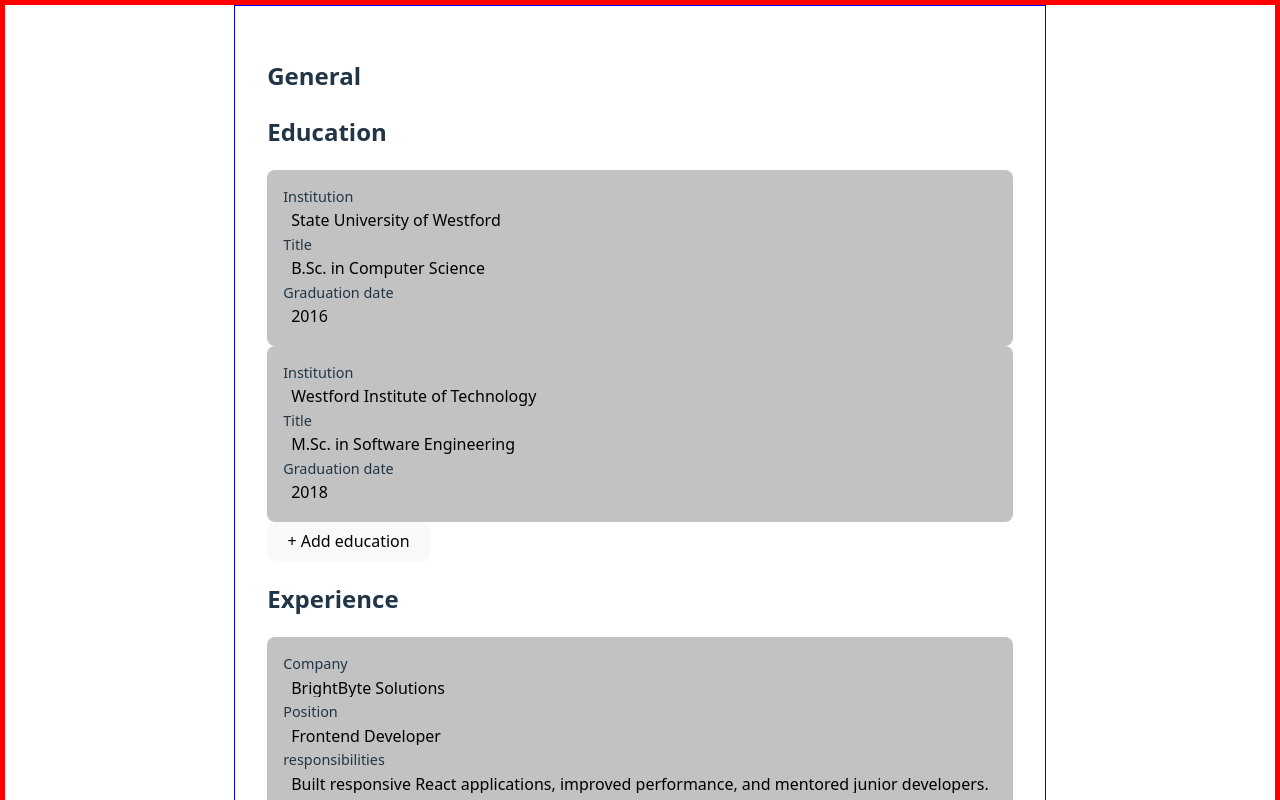
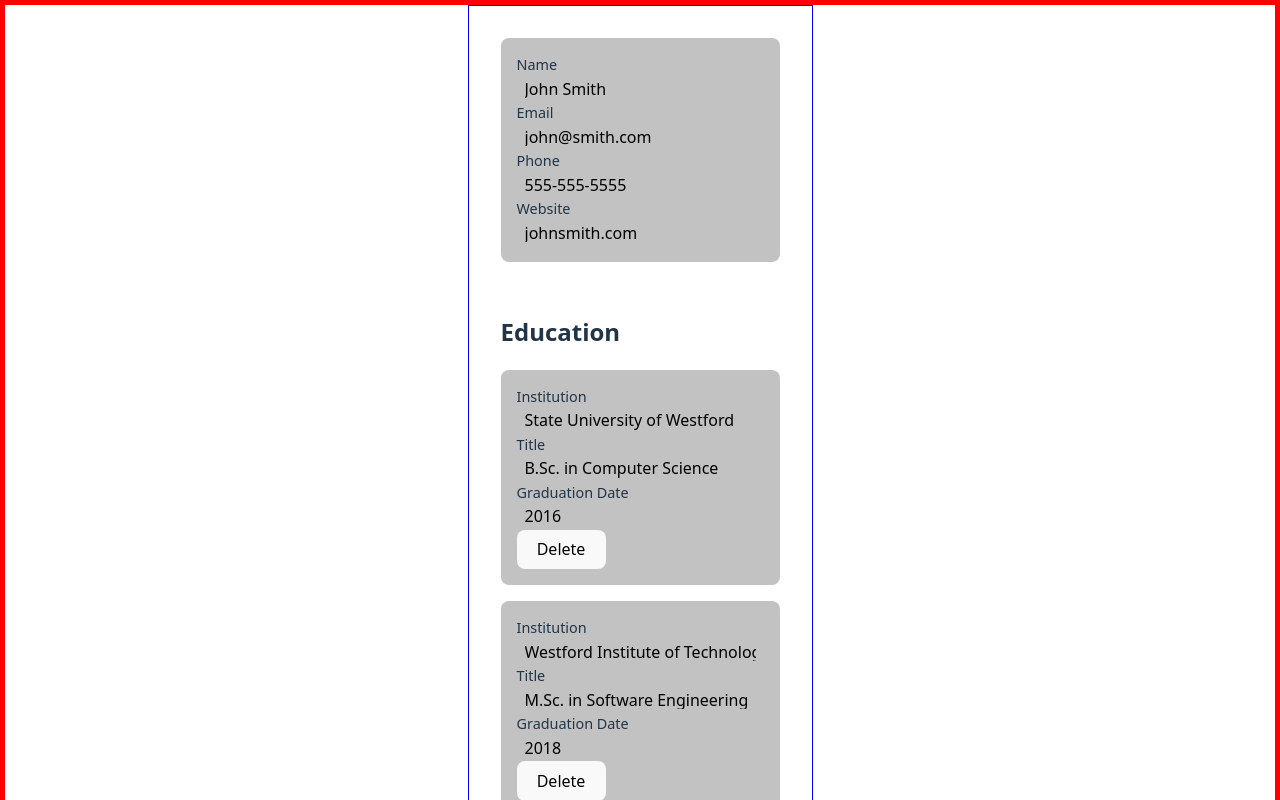
Before and after one commit to detierrez/odin-resume, a React (Vite) app: page / in a window 1280 px wide. Shown: the top 800 px of the page. Built offline with nearby package versions, Linux system fonts and the light colour scheme.

Commit message:
Restructure code into Collections and Field
Implement these abstractions (collections, fields) so UI controller has
simpler, more generic functions.

```diff
--- a/src/App.jsx
+++ b/src/App.jsx
@@ -5,36 +5,24 @@ import {
   general as defaultGeneral,
   education as defaultEducation,
   experience as defaultExperience,
+  templates,
 } from "./data";
 
 function App() {
   const [general, setGeneral] = useState(defaultGeneral);
   const [education, setEducation] = useState(defaultEducation);
   const [experience, setExperience] = useState(defaultExperience);
+  const states = {
+    education: [education, setEducation],
+    experience: [experience, setExperience],
+  };
 
-  function updateGeneral(event) {
-    setGeneral(getUpdatedItem(event, general).item);
-  }
-
-  function addEducation() {
+  function addItem(event) {
+    const { collection: collectionKey } = event.target.dataset;
+    const [collection, setCollection] = states[collectionKey];
     const id = crypto.randomUUID();
-    const newItem = { id, institution: "", title: "", date: "" };
-    setEducation(getUpdatedCollection(education, newItem));
-  }
-
-  function updateEducation(event) {
-    updateCollection(event, setEducation, education);
-  }
-
-  function updateExperience(event) {
-    updateCollection(event, setExperience, experience);
-  }
-
-  function updateCollection(event, setCollection, collection) {
-    const { id, itemPortion } = getUpdatedProperty(event);
-    const updatedItem = getUpdatedItem(collection[id], itemPortion);
-    const updatedEducation = getUpdatedCollection(collection, updatedItem);
-    setCollection(updatedEducation);
+    const newItem = { ...templates[collectionKey], id };
+    setCollection(getUpdatedCollection(collection, newItem));
   }
 
   function getUpdatedCollection(collection, item) {
@@ -45,37 +33,43 @@ function App() {
     return { ...item, ...portion };
   }
 
-  function getUpdatedProperty(event) {
-    const [id, property] = event.target.id.split("_");
+  function updateItem(event) {
     const newValue = event.target.value;
-    return { id, itemPortion: { [property]: newValue } };
+    const {
+      collection: collectionKey,
+      itemId,
+      fieldKey,
+    } = event.target.dataset;
+    const [collection, setCollection] = states[collectionKey];
+
+    const item = collection[itemId];
+    const portion = { [fieldKey]: newValue };
+    const updatedItem = getUpdatedItem(item, portion);
+    setCollection(getUpdatedCollection(collection, updatedItem));
   }
 
-  function addExperience() {
-    const id = crypto.randomUUID();
-    const newItem = {
-      id,
-      company: "",
-      position: "",
-      responsibilities: "",
-      startDate: "",
-      endDate: "",
-    };
-    setExperience(getUpdatedCollection(experience, newItem));
+  function getTrimmedCollection(collection, id) {
+    const copy = { ...collection };
+    delete copy[id];
+    return copy;
+  }
+
+  function deleteItem(event) {
+    const { collection: collectionKey, itemId } = event.target.dataset;
+    const [collection, setCollection] = states[collectionKey];
+    setCollection(getTrimmedCollection(collection, itemId));
   }
 
   return (
     <>
       <Form
         {...{
+          general,
           education,
           experience,
-          general,
-          updateGeneral,
-          addEducation,
-          updateEducation,
-          addExperience,
-          updateExperience,
+          addItem,
+          updateItem,
+          deleteItem,
         }}
       />
     </>
--- /dev/null
+++ b/src/components/Collection.jsx
@@ -0,0 +1,59 @@
+import Field from "./Field";
+import { camelToTitleCase } from "./utils";
+
+export default function Collection({
+  collection,
+  addItem,
+  updateItem,
+  deleteItem,
+}) {
+  const title = collection.name[0].toUpperCase() + collection.name.slice(1);
+
+  const items = Object.values(collection).map((item) => {
+    if (typeof item === 'string') return;
+    const commonProps = {
+      collection: collection.name,
+      itemId: item.id,
+      onChange: updateItem,
+    };
+    return (
+      <div key={item.id} className="group">
+        {Object.entries(item).map(([fieldKey, value]) =>
+          scaffoldField(item.id, commonProps, fieldKey, value)
+        )}
+        <button
+          onClick={deleteItem}
+          data-collection={collection.name}
+          data-item-id={item.id}
+        >
+          Delete
+        </button>
+      </div>
+    );
+  });
+
+  function scaffoldField(itemId, commonProps, fieldKey, value) {
+    if (fieldKey === "id") return;
+    return (
+      <Field
+        key={`${itemId}_${fieldKey}`}
+        {...{
+          label: camelToTitleCase(fieldKey),
+          fieldKey,
+          value,
+          ...commonProps,
+        }}
+      />
+    );
+  }
+
+  return (
+    <section>
+      <h2>{title}</h2>
+      {items}
+      <button data-collection={collection.name} onClick={addItem}>
+        + Add {title}
+      </button>
+    </section>
+  );
+}
--- a/src/components/Education.jsx
+++ /dev/null
@@ -1,40 +0,0 @@
-import Field from "./Field";
-
-export default function Education({ education, onClick, onChange }) {
-  return (
-    <>
-      {Object.entries(education).map(([id, { institution, title, date }]) => (
-        <div key={id} className="group">
-          <Field
-            {...{
-              label: "Institution",
-              rootId: id,
-              rootProperty: "institution",
-              value: institution,
-              onChange,
-            }}
-          />
-          <Field
-            {...{
-              label: "Title",
-              rootId: id,
-              rootProperty: "title",
-              value: title,
-              onChange,
-            }}
-          />
-          <Field
-            {...{
-              label: "Graduation date",
-              rootId: id,
-              rootProperty: "date",
-              value: date,
-              onChange,
-            }}
-          />
-        </div>
-      ))}
-      <button onClick={onClick}>+ Add education</button>
-    </>
-  );
-}
--- a/src/components/Experience.jsx
+++ /dev/null
@@ -1,59 +0,0 @@
-import Field from "./Field";
-
-export default function Experience({ experience, onClick, onChange }) {
-  return (
-    <>
-      {Object.entries(experience).map(([id, { company, position, responsibilities, startDate, endDate }]) => (
-          <div key={id} className="group">
-            <Field
-              {...{
-                label: "Company",
-                rootId: id,
-                rootProperty: "company",
-                value: company,
-                onChange,
-              }}
-            />
-            <Field
-              {...{
-                label: "Position",
-                rootId: id,
-                rootProperty: "position",
-                value: position,
-                onChange,
-              }}
-            />{" "}
-            <Field
-              {...{
-                label: "responsibilities",
-                rootId: id,
-                rootProperty: "responsibilities",
-                value: responsibilities,
-                onChange,
-              }}
-            />{" "}
-            <Field
-              {...{
-                label: "Start date",
-                rootId: id,
-                rootProperty: "startDate",
-                value: startDate,
-                onChange,
-              }}
-            />{" "}
-            <Field
-              {...{
-                label: "End date",
-                rootId: id,
-                rootProperty: "endDate",
-                value: endDate,
-                onChange,
-              }}
-            />
-          </div>
-        )
-      )}
-      <button onClick={onClick}>+ Add experience</button>
-    </>
-  );
-}
--- a/src/components/Field.jsx
+++ b/src/components/Field.jsx
@@ -1,11 +1,26 @@
-import "@styles/Field.css"
+import "@styles/Field.css";
 
-export default function Field({ label, rootId, rootProperty, value, onChange }) {
-  const fieldId = `${rootId}_${rootProperty}`;
+export default function Field({
+  label,
+  collection,
+  itemId,
+  fieldKey,
+  value,
+  onChange,
+}) {
+  const id = `${itemId}-${fieldKey}`;
   return (
     <div className="field">
-      <label htmlFor={fieldId}>{label}</label>
-      <input type="text" id={fieldId} value={value} onChange={onChange} />
+      <label htmlFor={id}>{label}</label>
+      <input
+        type="text"
+        id={id}
+        data-collection={collection}
+        data-item-id={itemId}
+        data-field-key={fieldKey}
+        value={value}
+        onChange={onChange}
+      />
     </div>
   );
 }
--- a/src/components/Form.jsx
+++ b/src/components/Form.jsx
@@ -1,32 +1,39 @@
 import "@styles/Form.css";
 import General from "./General";
-import Education from "./Education";
-import Experience from "./Experience";
+import Collection from "./Collection";
 
 export default function Form({
   general,
   education,
   experience,
-  updateGeneral,
-  addEducation,
-  updateEducation,
-  addExperience,
-  updateExperience,
+  addItem,
+  updateItem,
+  deleteItem,
 }) {
   function preventDefault(e) {
     e.preventDefault();
   }
+
   return (
-    <form className="resume" onSubmit={preventDefault}>
-      <h2>General</h2>
-      {/* <General {...{ general, onChange: updateGeneral }} /> */}
-      <h2>Education</h2>
-      <Education
-        {...{ education, onClick: addEducation, onChange: updateEducation }}
+    <form className="form" onSubmit={preventDefault}>
+      <General {...{ general, updateItem }} />
+      <Collection
+        {...{
+          collection: education,
+          collectionKey: Object.keys({ education })[0],
+          addItem,
+          updateItem,
+          deleteItem,
+        }}
       />
-      <h2>Experience</h2>
-      <Experience
-        {...{ experience, onClick: addExperience, onChange: updateExperience }}
+      <Collection
+        {...{
+          collection: experience,
+          collectionKey: Object.keys({ experience })[0],
+          addItem,
+          updateItem,
+          deleteItem,
+        }}
       />
       <button>Submit</button>
     </form>
--- a/src/components/General.jsx
+++ b/src/components/General.jsx
@@ -1,14 +1,50 @@
 import Field from "./Field";
+import { camelToTitleCase } from "./utils";
 
-export default function General({ general: { name, email, phone }, onChange }) {
+export default function General({
+  general: item,
+  updateItem,
+}) {
+
+  const commonProps = {
+    onChange: updateItem,
+  };
+
   return (
+    <div className="group">
+      {Object.entries(item).map(([fieldKey, value]) =>
+        scaffoldField("general", commonProps, fieldKey, value)
+      )}
+    </div>
+  );
+
+  function scaffoldField(itemId, commonProps, fieldKey, value) {
+    console.log(arguments)
+    return (
+      <Field
+        key={`${itemId}_${fieldKey}`}
+        {...{
+          label: camelToTitleCase(fieldKey),
+          fieldKey,
+          value,
+          ...commonProps,
+        }}
+      />
+    );
+  }
+
+  return (
+    <section>
+      <h2>General</h2>
+
       <div className="group">
         <Field
           {...{
-          label: "Name",
-          rootId: "general",
-          rootProperty: "name",
-          value: name,
+            label,
+            collection,
+            itemId,
+            fieldKey,
+            value,
             onChange,
           }}
         />
@@ -30,6 +66,16 @@ export default function General({ general: { name, email, phone }, onChange }) {
             onChange,
           }}
         />
+        <Field
+          {...{
+            label: "Website",
+            rootId: "general",
+            rootProperty: "website",
+            value: website,
+            onChange,
+          }}
+        />
       </div>
+    </section>
   );
 }
--- /dev/null
+++ b/src/components/Item.jsx
@@ -0,0 +1,3 @@
+export default function Item() {
+
+}
--- /dev/null
+++ b/src/components/utils.js
@@ -0,0 +1,4 @@
+export function camelToTitleCase(string) {
+  const result = string.replace(/([A-Z])/g, " $1");
+  return result.charAt(0).toUpperCase() + result.slice(1);
+}
--- a/src/data.js
+++ b/src/data.js
@@ -2,19 +2,19 @@ export const general = {
   name: "John Smith",
   email: "john@smith.com",
   phone: "555-555-5555",
+  website: "johnsmith.com",
 };
 
 const educationList = [
   {
     institution: "State University of Westford",
     title: "B.Sc. in Computer Science",
-    date: "2016",
+    graduationDate: "2016",
   },
-
   {
     institution: "Westford Institute of Technology",
     title: "M.Sc. in Software Engineering",
-    date: "2018",
+    graduationDate: "2018",
   },
 ];
 
@@ -45,11 +45,25 @@ export const experienceList = [
   },
 ];
 
-export const education = collectify(educationList);
-export const experience = collectify(experienceList);
+export const education = collectify("education", educationList);
+export const experience = collectify("experience", experienceList);
+export const templates = {
+  education: {
+    institution: "",
+    title: "",
+    graduationDate: "",
+  },
+  experience: {
+    company: "",
+    position: "",
+    responsibilities: "",
+    startDate: "",
+    endDate: "",
+  },
+};
 
-function collectify(list) {
-  const collection = {};
+function collectify(name, list) {
+  const collection = { name };
   for (const item of list) {
     const id = crypto.randomUUID();
     collection[id] = { ...item, id };
--- a/src/styles/Form.css
+++ b/src/styles/Form.css
@@ -1,6 +1,5 @@
-.resume input {
+.form input {
   font-family: inherit;
-  field-sizing: content;
   border: none;
   border-radius: 0.25em;
   padding: 0.25em 0.5rem;
@@ -10,8 +9,17 @@
   &:hover {
     background-color: #6666;
   }
+}
 
-  max-width: 100vw;
+.form {
+  display: flex;
+  flex-direction: column;
+  gap: 1em;
+}
+
+section {
+  display: flex;
+  flex-direction: column;
 }
 
 .institution {
@@ -22,5 +30,6 @@
 .group {
   border-radius: 0.5em;
   padding: 1em;
+  margin-bottom: 1em;
   background-color: #6666;
 }
```
Also changed, not shown: src/components/Institution.jsx (deleted, +0 -9 lines). Lines whose indentation alone changed are shown as unchanged.
